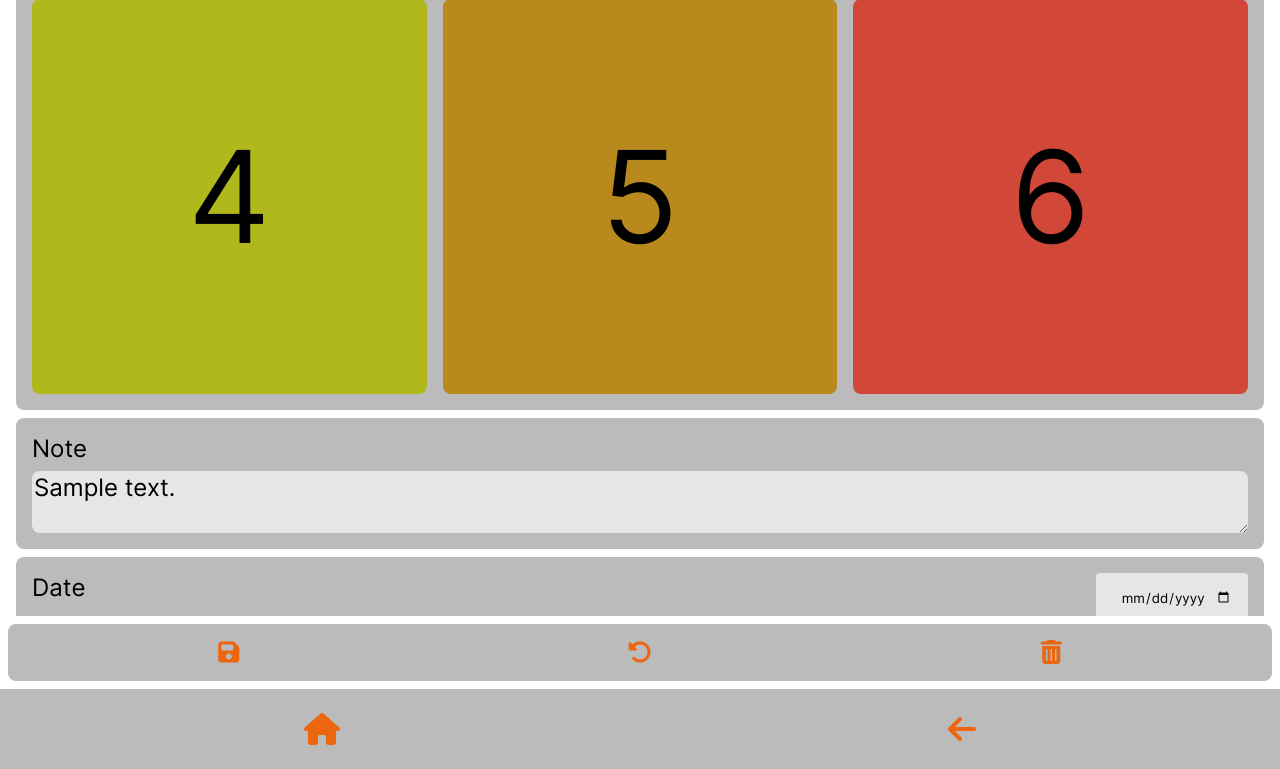
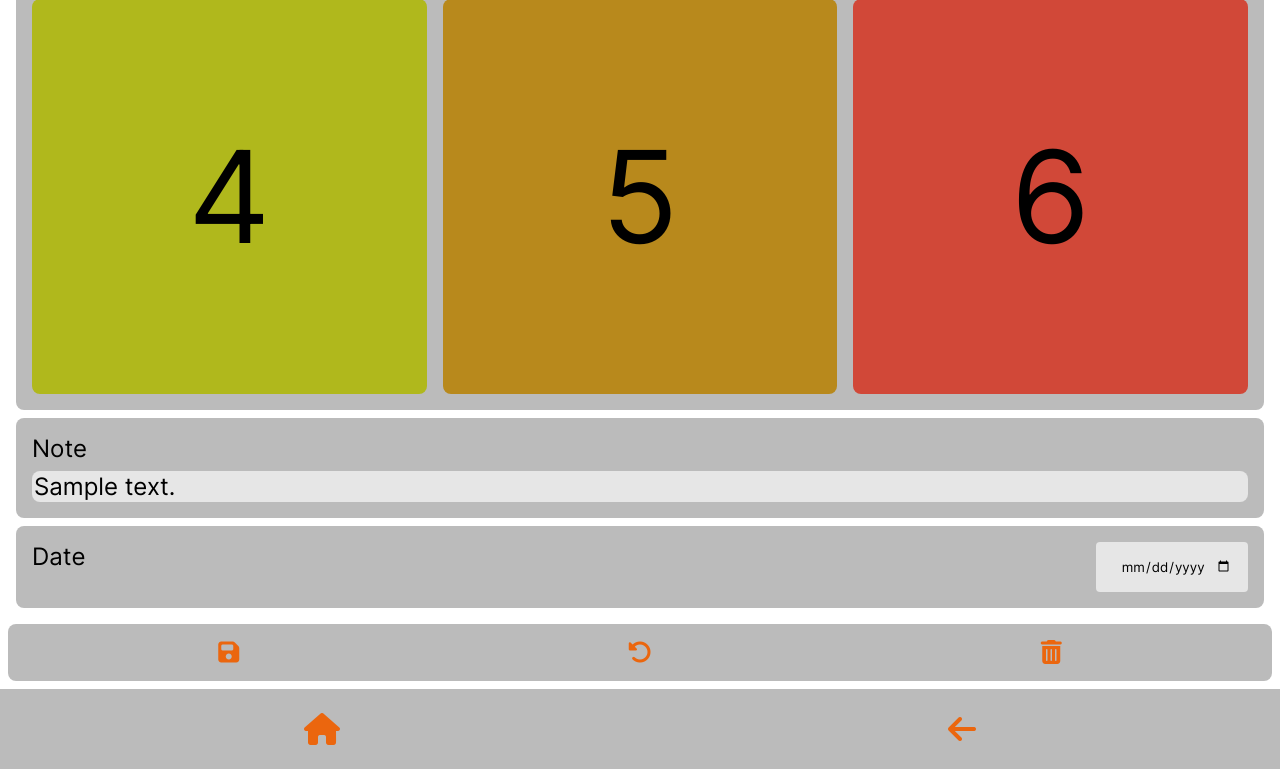
Before and after one commit to noten-app/old-app, a PHP site: page /grades/edit/index.php?grade=1 in a window 1280 px wide. Shown: the part 1031-1800 px from the top of the page. Run offline with PHP 8.4, Linux system fonts and the light colour scheme; the visitor is signed in with stand-in values (Sample User, id 1); tables that the repository leaves empty or names only in its code hold one stand-in row (values such as "Sample post"); data that the repository does not hold is empty; a stand-in replaces the project's code that opens the database connection; some libraries are stand-ins or nearby versions.

Commit message:
Set new text length for editing grades

```diff
--- a/grades/edit/edit.php
+++ b/grades/edit/edit.php
@@ -62,8 +62,8 @@
     // Check if type is valid (k,m,o,t)
     if(!preg_match("/^[kmot]$/", $type)) die("invalid-type");
 
-    // Check if note is valid (max 20 chars)
-    if(strlen($note) > 20) die("invalid-note");
+    // Check if note is valid (max 25 chars)
+    if(strlen($note) > 25) die("invalid-note");
 
     // Add grade
     if ($stmt = $con->prepare('UPDATE '.config_table_name_grades.' SET note = ?, type = ?, date = ?, grade = ? WHERE id = ?')) {
--- a/grades/edit/index.php
+++ b/grades/edit/index.php
@@ -120,7 +120,7 @@
                     Note
                 </div>
                 <div class="note-container">
-                    <textarea id="note-input" rows="2"><?=htmlspecialchars($note)?></textarea>
+                    <input type="text" id="note-input" maxlength="25" value="<?=htmlspecialchars($note)?>">
                 </div>
             </div>
             <div class="date">
--- a/grades/edit/style.css
+++ b/grades/edit/style.css
@@ -243,7 +243,7 @@ main {
     display: flex;
 }
 
-.note-container>textarea {
+.note-container>input {
     flex-grow: 1;
     resize: vertical;
     border-radius: 0.5rem;
```
